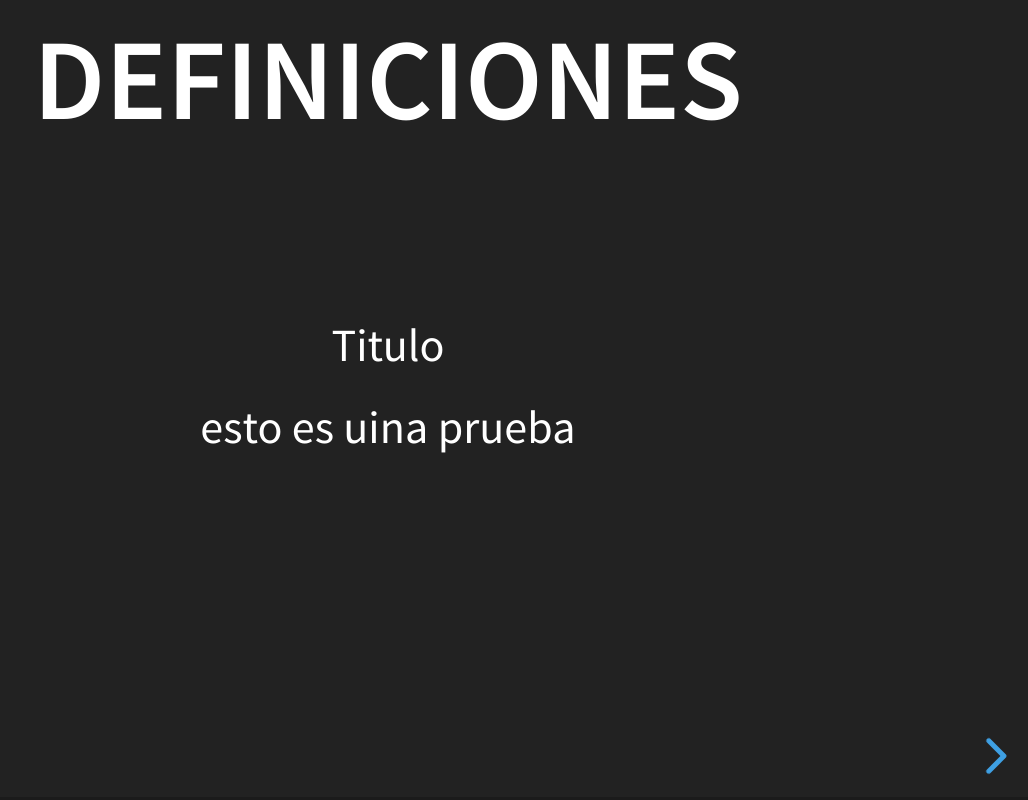
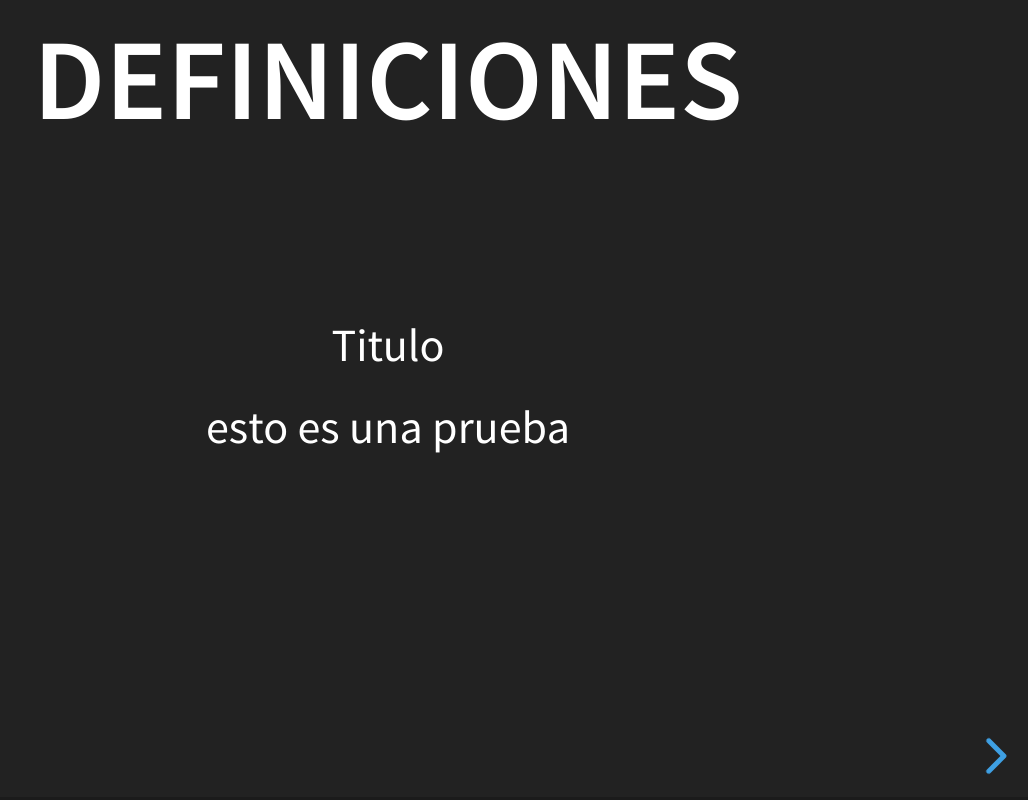
Before and after one commit to DarioVonpa/prueba, a website: page index.html in a window 1280 px wide. Shown: the whole page, without its empty margins (252-1280 px from the left). Drawn offline with Linux system fonts and the light colour scheme.

Commit message:
Update index.html

```diff
--- a/index.html
+++ b/index.html
@@ -25,7 +25,7 @@
 		<div class="reveal">
 			<div class="slides">
 				<section>Titulo
-				<p>esto es uina prueba</p>
+				<p>esto es una prueba</p>
 				</section>
 				<h1>Definiciones</h1>
 				<section>
```
